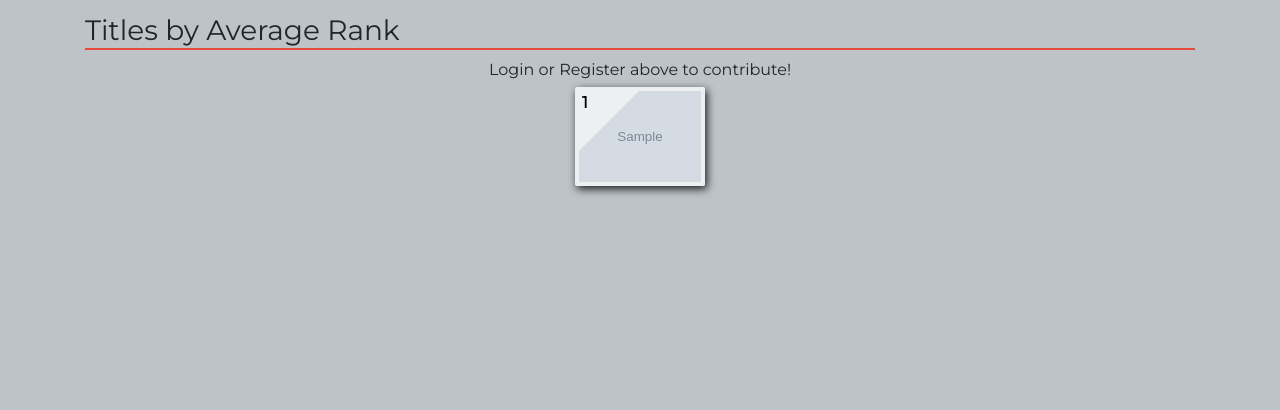
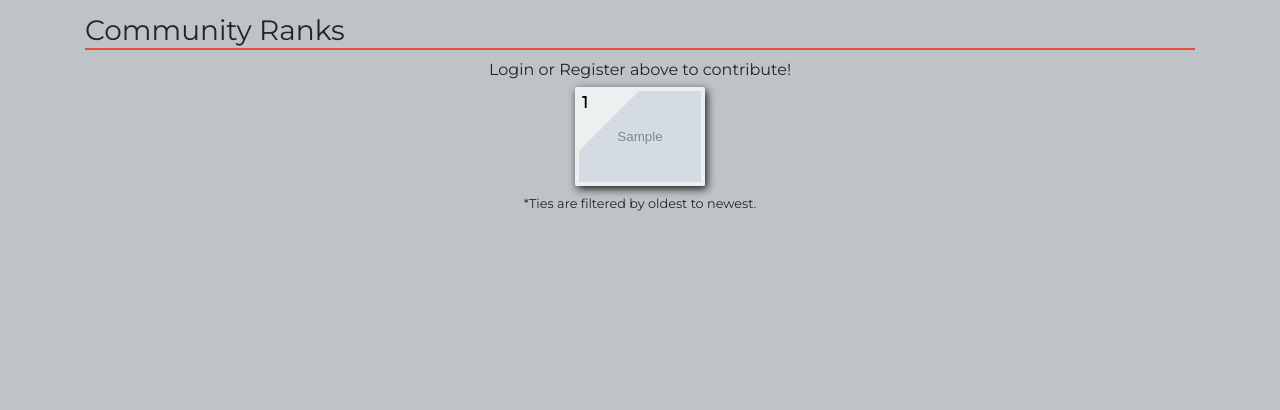
Before and after one commit to justnclrk/MCURanker, a Django app: template movie/templates/movie/list.html in a window 1280 px wide. Shown: the part 56-466 px from the top of the page. Run offline with Django 3.2, Linux system fonts and the light colour scheme; the template is opened without the code that fills it: most values are stand-ins (such as "Sample title", 1, 10 or a date in 2020); grey boxes marked "Sample" are stand-in pictures; some libraries are stand-ins or nearby versions.

Commit message:
updated movie list template display number from avg rank to movie count

```diff
--- a/mcurank/settings.py
+++ b/mcurank/settings.py
@@ -83,9 +83,11 @@ USE_L10N = True
 
 USE_TZ = True
 
-STATIC_ROOT = os.path.join(BASE_DIR, 'static')
 STATIC_URL = '/static/'
-
+STATICFILES_DIRS = [
+    os.path.join(BASE_DIR, "static"),
+    '/var/www/static/',
+]
 
 MEDIA_ROOT = os.path.join(BASE_DIR, 'media')
 MEDIA_URL = '/media/'
--- a/movie/templates/movie/list.html
+++ b/movie/templates/movie/list.html
@@ -1,6 +1,6 @@
 {% extends "mcurank/base.html" %}
 {% block content %}
-<h3>Titles by Average Rank</h3>
+<h3>Community Ranks</h3>
 <div class="row">
     <div class="col-12">
         <div class="text-center">
@@ -18,12 +18,13 @@
 
                     </div>
                     <span
-                        class="rank-number">{% if movie.average_rank == None %}n/a{% else %}{{ movie.average_rank|floatformat }}{% endif %}
-                    </span>
+                        class="rank-number">{{ forloop.counter }}</span>
                     <img class="movie-poster-rank" src="{{ movie.image.url }}" alt="{{ movie.title }}">
                 </a>
             </div>
             {% endfor %}
+            <br>
+            <small>*Ties are filtered by oldest to newest.</small>
         </div>
     </div>
 </div>
--- a/movie/views.py
+++ b/movie/views.py
@@ -1,9 +1,5 @@
-from django.contrib import messages
-from django.contrib.auth.decorators import login_required
 from django.contrib.auth.mixins import LoginRequiredMixin
-from django.contrib.auth.models import User
 from django.db.models import Avg, F, Func
-from django.shortcuts import render, HttpResponse, redirect, get_object_or_404
 from django.views.generic import DetailView, ListView
 from .models import Movie
 from rank.models import Rank
```
Also changed, not shown: db.sqlite3.
